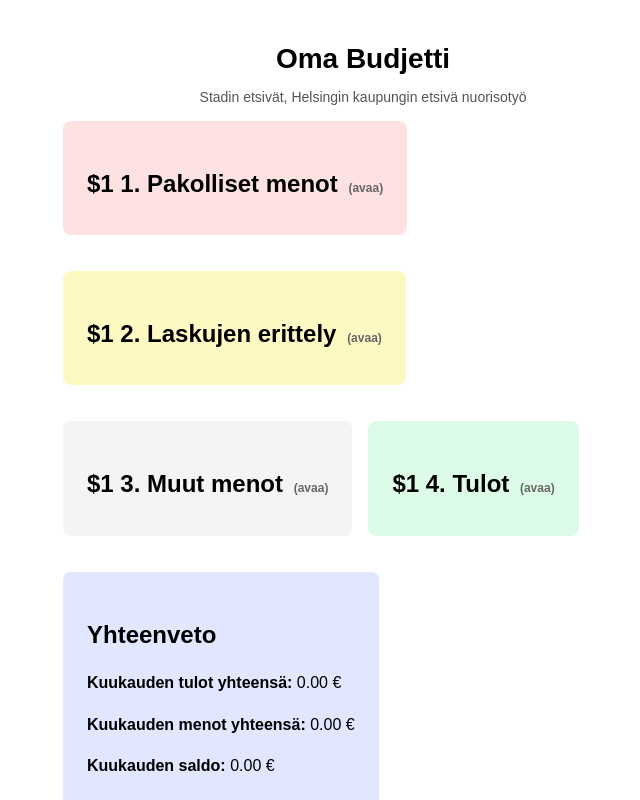
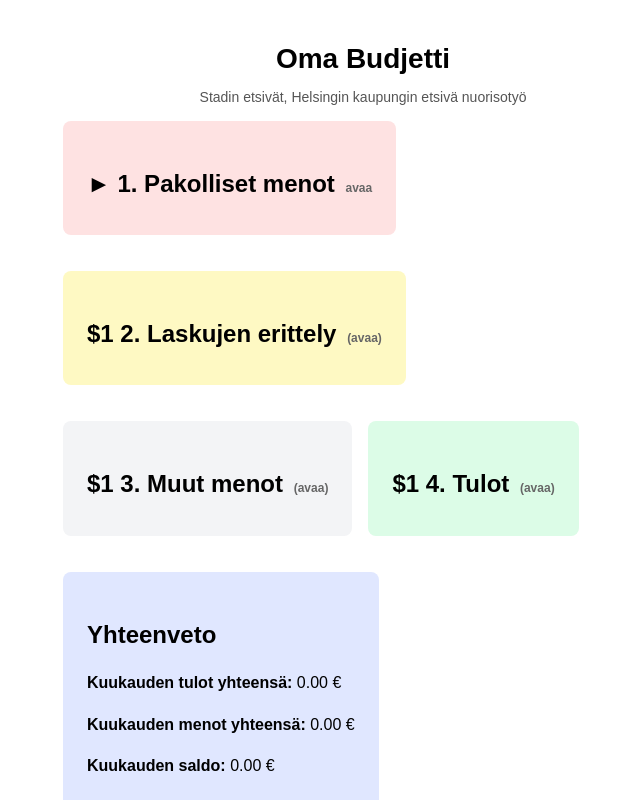
Before and after one commit to etsivakalle/UUDEMPI, a Next.js app: page / in a window 1280 px wide. Shown: the top 800 px of the page, without its empty margins (277-917 px from the left). Built offline with nearby package versions, Linux system fonts and the light colour scheme.

Commit message:
Update BudgetApp.js

```diff
--- a/components/BudgetApp.js
+++ b/components/BudgetApp.js
@@ -180,7 +180,7 @@ export default function BudgetApp() {
       </p>
 
       <div id="budjetti-nakyma" style={{ display: 'flex', flexWrap: 'wrap', gap: '16px' }}>
-        <Card><div style={{ flex: '1 1 280px' }}><CardContent style={{ backgroundColor: '#fee2e2', padding: '1.5rem', borderRadius: '0.5rem' }}><h2 onClick={() => setAuki(prev => ({ ...prev, pakolliset: !prev.pakolliset }))} style={{ cursor: 'pointer', marginBottom: '8px' }}>$1 1. Pakolliset menot <span style={{ fontSize: '12px', color: '#666', marginLeft: '4px' }}>(avaa)</span></h2>
+        <Card><div style={{ flex: '1 1 280px' }}><CardContent style={{ backgroundColor: '#fee2e2', padding: '1.5rem', borderRadius: '0.5rem' }}><h2 onClick={() => setAuki(prev => ({ ...prev, pakolliset: !prev.pakolliset }))} style={{ cursor: 'pointer', marginBottom: '8px' }}>{auki.pakolliset ? '▼' : '►'} 1. Pakolliset menot <span style={{ fontSize: '12px', color: '#666', marginLeft: '4px' }}>avaa</span></h2>
           {auki.pakolliset && (<div>
           <Rivi label="Vuokra" id="vuokra" />
           <Rivi label="Lainat" id="lainat" />
```
